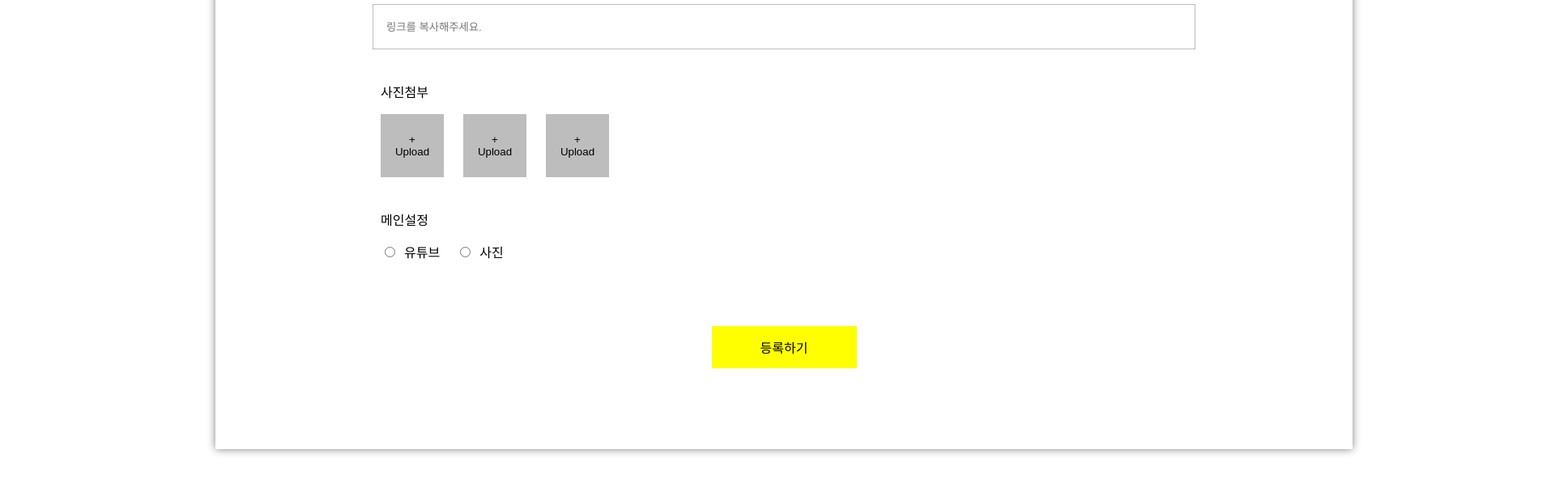
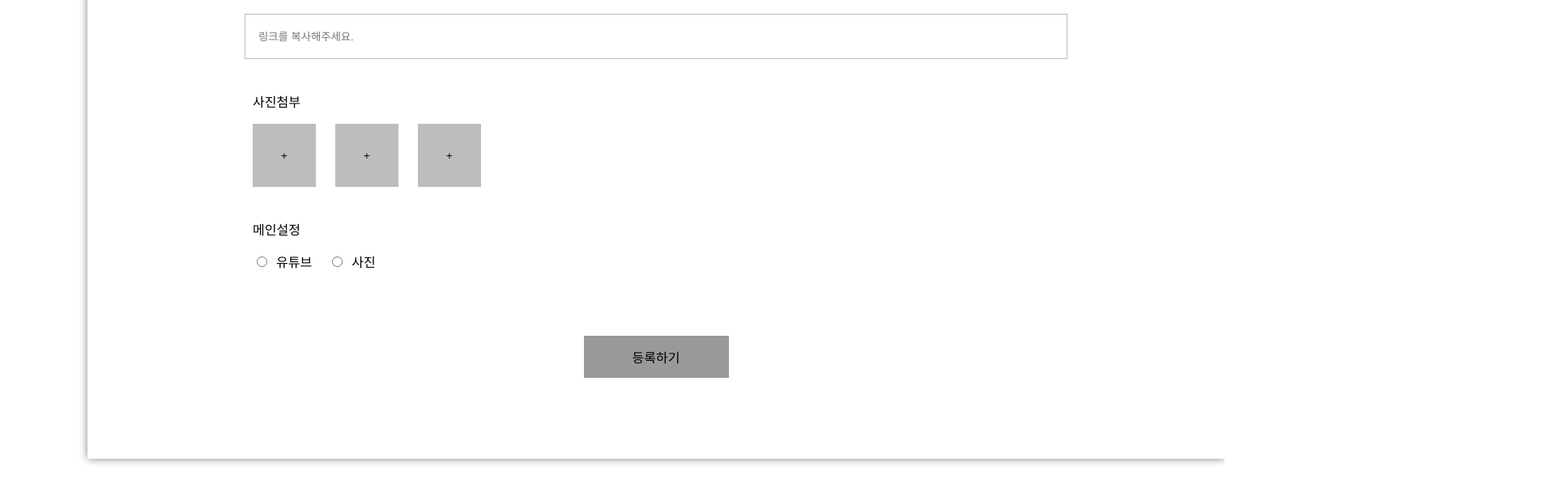
Before and after one commit to jjunohj/CC_FleaMarket, a Next.js app: page /boards/new in a window 1280 px wide. Shown: the part 1511-2124 px from the top of the page at 81% size, 1920 px wide, since content can reach past the window. Built offline with nearby package versions, Linux system fonts and the light colour scheme.

Commit message:
Feat: 게시글 수정 시 기존 내용 표시, 변경한 내용만 반영

```diff
--- a/src/components/units/board/write/BoardWrite.container.js
+++ b/src/components/units/board/write/BoardWrite.container.js
@@ -1,14 +1,13 @@
 import { useState } from "react";
 import { useRouter } from "next/router";
-import { useForm } from "react-hook-form";
-import { useMutation } from "@apollo/client";
+import { useMutation, useQuery } from "@apollo/client";
 import BoardWriteUI from "./BoardWrite.presenter";
-import { CREATE_BOARD } from "./BoardWrite.queries";
+import { CREATE_BOARD, UPDATE_BOARD } from "./BoardWrite.queries";
 
-export default function BoardWrite() {
-  const { register, handleSubmit, setValue } = useForm();
+export default function BoardWrite(props) {
+  const router = useRouter();
+  const [isActive, setIsActive] = useState(false);
 
-  const router = useRouter();
   const [writer, setWriter] = useState("");
   const [password, setPassword] = useState("");
   const [title, setTitle] = useState("");
@@ -20,21 +19,58 @@ export default function BoardWrite() {
   const [contentsError, setContentsError] = useState("");
 
   const [createBoard] = useMutation(CREATE_BOARD);
+  const [updateBoard] = useMutation(UPDATE_BOARD);
 
   const onChangeWriter = (event) => {
     setWriter(event.target.value);
+    if (event.target.value !== "") {
+      setWriterError("");
+    }
+
+    if (event.target.value && password && title && contents) {
+      setIsActive(true);
+    } else {
+      setIsActive(false);
+    }
   };
 
   const onChangePassword = (event) => {
     setPassword(event.target.value);
+    if (event.target.value !== "") {
+      setPasswordError("");
+    }
+
+    if (writer && event.target.value && title && contents) {
+      setIsActive(true);
+    } else {
+      setIsActive(false);
+    }
   };
 
   const onChangeTitle = (event) => {
     setTitle(event.target.value);
+    if (event.target.value !== "") {
+      setTitleError("");
+    }
+
+    if (writer && password && event.target.value && contents) {
+      setIsActive(true);
+    } else {
+      setIsActive(false);
+    }
   };
 
   const onChangeContents = (event) => {
     setContents(event.target.value);
+    if (event.target.value !== "") {
+      setContentsError("");
+    }
+
+    if (writer && password && title && event.target.value) {
+      setIsActive(true);
+    } else {
+      setIsActive(false);
+    }
   };
 
   const onClickSubmit = async () => {
@@ -55,17 +91,14 @@ export default function BoardWrite() {
         const result = await createBoard({
           variables: {
             createBoardInput: {
-              //key와 value가 같으면 value 생략 가능, shorthand-property
-              writer,
-              password,
-              title,
-              contents,
+              writer: writer,
+              password: password,
+              title: title,
+              contents: contents,
             },
           },
         });
-        // 서버로부터 받아온 생성된 게시글, result의 data.createBoard._id값으로 이동
         console.log(result.data.createBoard._id);
-        // 하지만 result.data.createBoard._id로 된 폴더가 없다. 이럴때는 대괄호 폴더로 동적 라우팅된다.
         router.push(`/boards/${result.data.createBoard._id}`);
       } catch (error) {
         alert(error.message);
@@ -73,11 +106,25 @@ export default function BoardWrite() {
     }
   };
 
+  const onClickUpdate = async () => {
+    const updateVariables = {
+      boardId: router.query.boardId,
+      updateBoardInput: {},
+    };
+    if (password) updateVariables.password = password;
+    if (title) updateVariables.updateBoardInput.title = title;
+    if (contents) updateVariables.updateBoardInput.contents = contents;
+    const result = await updateBoard({
+      variables: updateVariables,
+    });
+    router.push(`/boards/${result.data.updateBoard._id}`);
+    console.log(result);
+  };
+
   return (
     <BoardWriteUI
-      register={register}
-      handleSubmit={handleSubmit}
-      setValue={setValue}
+      data={props.data}
+      isActive={isActive}
       writerError={writerError}
       passwordError={passwordError}
       titleError={titleError}
@@ -87,6 +134,8 @@ export default function BoardWrite() {
       onChangeTitle={onChangeTitle}
       onChangeContents={onChangeContents}
       onClickSubmit={onClickSubmit}
+      onClickUpdate={onClickUpdate}
+      isEdit={props.isEdit}
     />
   );
 }
--- a/src/components/units/board/write/BoardWrite.presenter.js
+++ b/src/components/units/board/write/BoardWrite.presenter.js
@@ -3,26 +3,25 @@ import * as S from "./BoardWrite.styles";
 export default function BoardWriteUI(props) {
   return (
     <S.Wrapper>
-      <S.CardWrapper>
-        <S.Title>게시글 등록</S.Title>
+      <S.Title>{props.isEdit ? "게시글 수정" : "게시글 등록"}</S.Title>
       <S.WriterWrapper>
         <S.InputWrapper>
           <S.Label>작성자</S.Label>
           <S.Writer
-              name="writer"
             type="text"
             placeholder="이름을 적어주세요."
             onChange={props.onChangeWriter}
+            defaultValue={props.data?.fetchBoard.writer}
           />
           <S.Error>{props.writerError}</S.Error>
         </S.InputWrapper>
         <S.InputWrapper>
           <S.Label>비밀번호</S.Label>
           <S.Password
-              name="password"
             type="password"
             placeholder="비밀번호를 작성해주세요."
             onChange={props.onChangePassword}
+            defaultValue={props.data?.fetchBoard.password}
           />
           <S.Error>{props.passwordError}</S.Error>
         </S.InputWrapper>
@@ -30,23 +29,22 @@ export default function BoardWriteUI(props) {
       <S.InputWrapper>
         <S.Label>제목</S.Label>
         <S.Subject
-            name="title"
           type="text"
           placeholder="제목을 작성해주세요."
           onChange={props.onChangeTitle}
+          defaultValue={props.data?.fetchBoard.title}
         />
         <S.Error>{props.titleError}</S.Error>
       </S.InputWrapper>
       <S.InputWrapper>
         <S.Label>내용</S.Label>
         <S.Contents
-            name="contents"
           placeholder="내용을 작성해주세요."
           onChange={props.onChangeContents}
+          defaultValue={props.data?.fetchBoard.contents}
         />
         <S.Error>{props.contentsError}</S.Error>
       </S.InputWrapper>
-        <S.AddressWrapper>
       <S.InputWrapper>
         <S.Label>주소</S.Label>
         <S.ZipcodeWrapper>
@@ -56,22 +54,15 @@ export default function BoardWriteUI(props) {
         <S.Address />
         <S.Address />
       </S.InputWrapper>
-        </S.AddressWrapper>
       <S.InputWrapper>
         <S.Label>유튜브</S.Label>
         <S.Youtube placeholder="링크를 복사해주세요." />
       </S.InputWrapper>
       <S.ImageWrapper>
         <S.Label>사진첨부</S.Label>
-          <S.UploadButton>
-            + <br /> Upload
-          </S.UploadButton>
-          <S.UploadButton>
-            + <br /> Upload
-          </S.UploadButton>
-          <S.UploadButton>
-            + <br /> Upload
-          </S.UploadButton>
+        <S.UploadButton>+</S.UploadButton>
+        <S.UploadButton>+</S.UploadButton>
+        <S.UploadButton>+</S.UploadButton>
       </S.ImageWrapper>
       <S.OptionWrapper>
         <S.Label>메인설정</S.Label>
@@ -81,11 +72,13 @@ export default function BoardWriteUI(props) {
         <S.RadioLabel htmlFor="image">사진</S.RadioLabel>
       </S.OptionWrapper>
       <S.ButtonWrapper>
-          <S.SubmitButton onClick={props.handleSubmit(props.onClickSubmit)}>
-            등록하기
+        <S.SubmitButton
+          onClick={props.isEdit ? props.onClickUpdate : props.onClickSubmit}
+          isActive={props.isEdit ? true : props.isActive}
+        >
+          {props.isEdit ? "수정하기" : "등록하기"}
         </S.SubmitButton>
       </S.ButtonWrapper>
-      </S.CardWrapper>
     </S.Wrapper>
   );
 }
--- a/src/components/units/board/write/BoardWrite.queries.js
+++ b/src/components/units/board/write/BoardWrite.queries.js
@@ -7,3 +7,19 @@ export const CREATE_BOARD = gql`
     }
   }
 `;
+
+export const UPDATE_BOARD = gql`
+  mutation updateBoard(
+    $boardId: ID!
+    $password: String
+    $updateBoardInput: UpdateBoardInput!
+  ) {
+    updateBoard(
+      boardId: $boardId
+      password: $password
+      updateBoardInput: $updateBoardInput
+    ) {
+      _id
+    }
+  }
+`;
--- a/src/components/units/board/write/BoardWrite.styles.js
+++ b/src/components/units/board/write/BoardWrite.styles.js
@@ -1,18 +1,12 @@
 import styled from "@emotion/styled";
+import { colors } from "../../../commons/global";
 
 export const Wrapper = styled.div`
-  width: 1920px;
-  display: flex;
-  flex-direction: column;
-  align-items: center;
-`;
-
-export const CardWrapper = styled.div`
   width: 1200px;
   /* height: 1847px; */
   border: 1px solid black;
   margin: 100px;
-  padding-top: 60px;
+  padding-top: 80px;
   padding-bottom: 100px;
   padding-left: 102px;
   padding-right: 102px;
@@ -23,11 +17,6 @@ export const CardWrapper = styled.div`
   box-shadow: 0px 0px 10px gray;
 `;
 
-export const TitleWrapper = styled.div`
-  width: 100%;
-  padding-top: 80px;
-`;
-
 export const Title = styled.div`
   font-family: Arial, Helvetica, sans-serif;
   font-size: 36px;
@@ -35,7 +24,7 @@ export const Title = styled.div`
 `;
 
 export const WriterWrapper = styled.div`
-  width: 1016px;
+  width: 100%;
   display: flex;
   flex-direction: row;
   justify-content: space-between;
@@ -43,14 +32,14 @@ export const WriterWrapper = styled.div`
 `;
 
 export const Writer = styled.input`
-  width: 472px;
+  width: 486px;
   height: 52px;
   padding-left: 16px;
   border: 1px solid #bdbdbd;
 `;
 
 export const Password = styled.input`
-  width: 472px;
+  width: 486px;
   height: 52px;
   padding-left: 16px;
   border: 1px solid #bdbdbd;
@@ -71,11 +60,6 @@ export const Subject = styled.input`
   height: 52px;
   padding-left: 16px;
   border: 1px solid #bdbdbd;
-`;
-
-export const ContentsWrapper = styled.div`
-  width: 100%;
-  padding-top: 40px;
 `;
 
 export const Contents = styled.textarea`
@@ -105,13 +89,6 @@ export const SearchButton = styled.button`
   background-color: black;
   cursor: pointer;
   color: white;
-`;
-
-export const AddressWrapper = styled.div`
-  width: 996px;
-  display: flex;
-  flex-direction: column;
-  align-items: center;
 `;
 
 export const Address = styled.input`
@@ -189,7 +166,8 @@ export const SubmitButton = styled.button`
   margin-right: 12px;
   cursor: pointer;
 
-  background-color: yellow;
+  background-color: ${(props) =>
+    props.isActive ? colors.main : colors.default};
 `;
 
 export const Error = styled.div`
```
Lines whose indentation alone changed are shown as unchanged.
